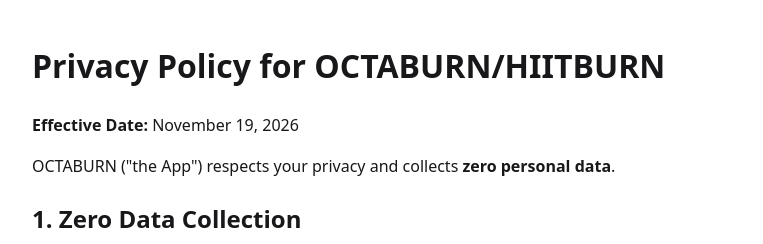
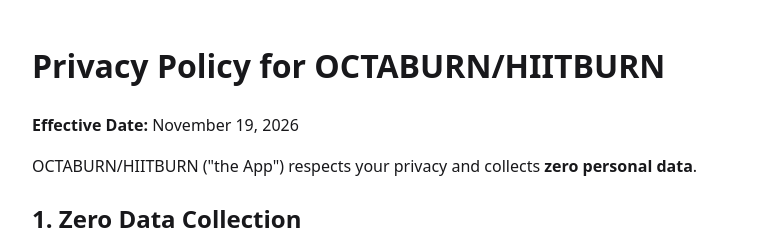
Before and after one commit to jcbrown0116/octaburn-privacy, a plain HTML site: page index.html in a window 1280 px wide. Shown: the top 244 px of the page, without its empty margins (248-1011 px from the left). Drawn offline with Linux system fonts and the light colour scheme.

Commit message:
Update index.html

```diff
--- a/index.html
+++ b/index.html
@@ -9,7 +9,7 @@
 <body>
   <h1>Privacy Policy for OCTABURN/HIITBURN</h1>
   <p><strong>Effective Date:</strong> November 19, 2026</p>
-  <p>OCTABURN ("the App") respects your privacy and collects <strong>zero personal data</strong>.</p>
+  <p>OCTABURN/HIITBURN ("the App") respects your privacy and collects <strong>zero personal data</strong>.</p>
   <h2>1. Zero Data Collection</h2>
   <p>OCTABURN does not collect, store, sell, or share any personal information, analytics, device identifiers, location data, or advertising IDs. No account or login is required, and the App contains no ads or tracking SDKs.</p>
   <h2>2. 100% On-Device Audio Processing</h2>
```
